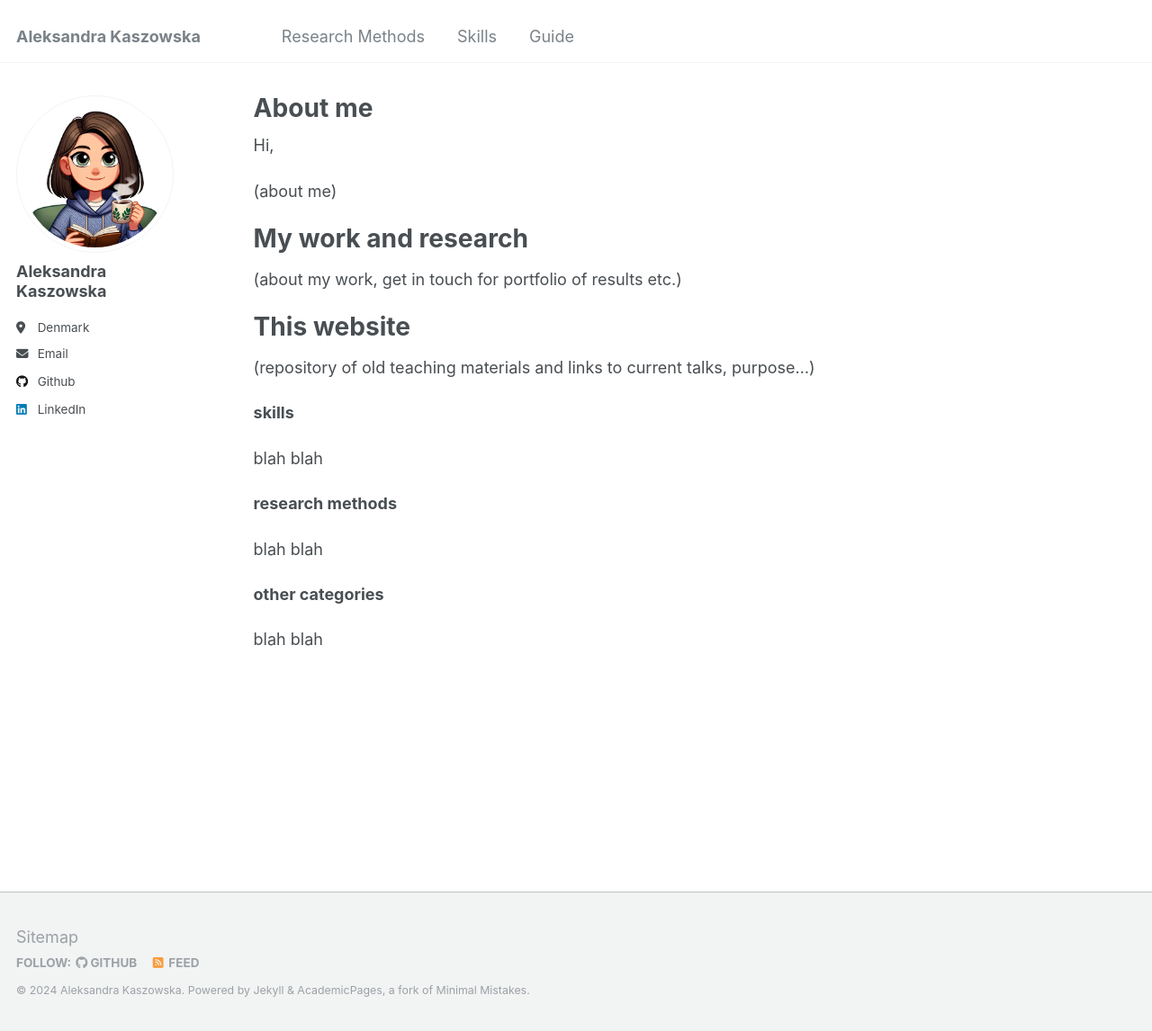
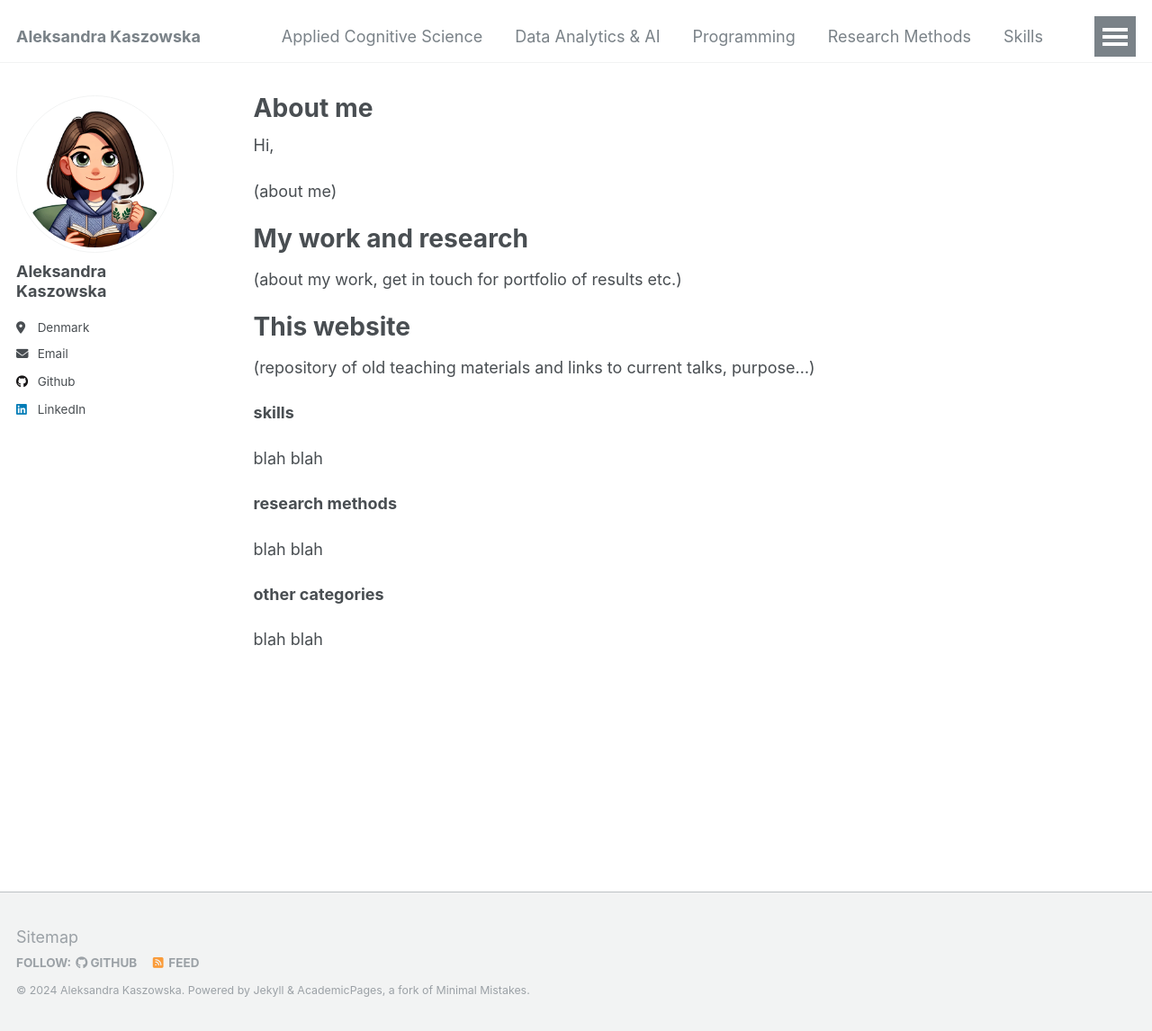
Before and after one commit to akaszowska/akaszowska.github.io, a Jekyll site: the page built from _pages/about.md, in a window 1280 px wide and 1146 px high. Shown: the whole window at 90% size. Built offline with Jekyll 4.4.1, drawn with Linux system fonts in a browser that asks for light colours.

Commit message:
Update navigation.yml

```diff
--- a/_data/navigation.yml
+++ b/_data/navigation.yml
@@ -1,5 +1,14 @@
 # main links links
 main:
+
+  - title: "Applied Cognitive Science"
+    url: /applied_cognitive_science/
+
+  - title: "Data Analytics & AI"
+    url: /data_analytics/
+
+  - title: "Programming"
+    url: /programming/
 
   - title: "Research Methods"
     url: /research_methods/
```
